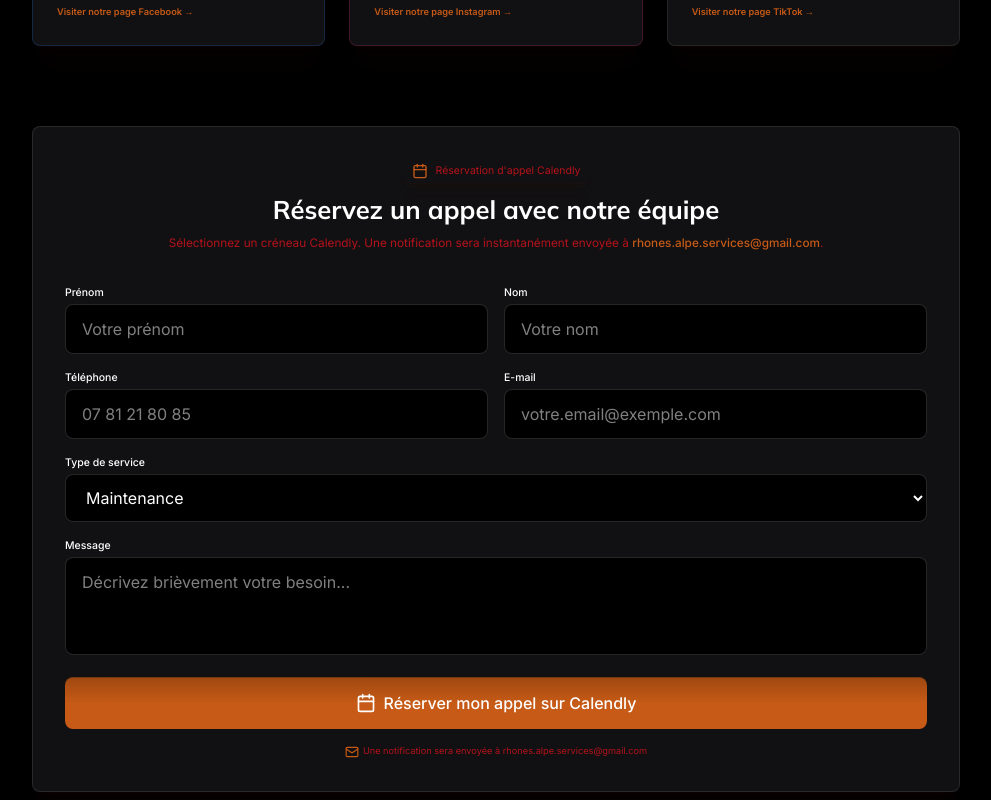
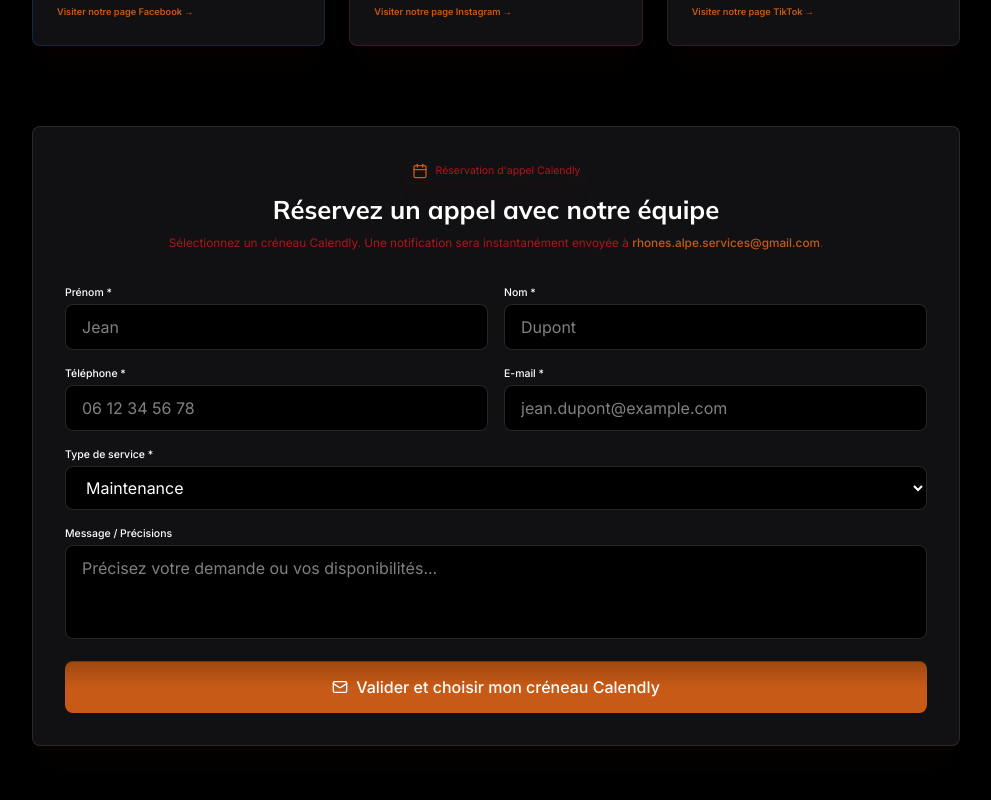
Before and after one commit to dmytro-webild/2ad267f6-e1c3-4245-85de-26631744ccac, a React (Vite) app: page / in a window 1280 px wide. Shown: the part 2640-3440 px from the top of the page, without its empty margins (144-1135 px from the left). Built offline with nearby package versions, Linux system fonts and the light colour scheme; a web font is replaced by a local one.

Commit message:
Bob AI: Update service options in reservation section

```diff
--- a/src/pages/HomePage/sections/Reservation.tsx
+++ b/src/pages/HomePage/sections/Reservation.tsx
@@ -40,8 +40,7 @@ export default function ReservationSection(): React.JSX.Element {
   };
 
   return (
-    <div data-webild-section="reservation" data-section="reservation" id="reservation">
-      <section className="bg-background text-foreground">
+    <section data-section="reservation" className="bg-background text-foreground">
   <div className="w-content-width mx-auto">
     <ScrollReveal variant="fade-blur">
       <div className="max-w-content-width mx-auto card p-8 rounded-lg border border-white/10 shadow-2xl">
@@ -55,132 +54,118 @@ export default function ReservationSection(): React.JSX.Element {
           </h2>
           <p className="text-accent mt-3 text-sm md:text-base">
             Sélectionnez un créneau Calendly. Une notification sera instantanément envoyée à{" "}
-                  <span className="text-primary-cta font-medium">{NOTIFICATION_EMAIL}</span>.
+            <span className="text-primary-cta font-medium">rhones.alpe.services@gmail.com</span>.
           </p>
         </div>
 
-              {submitted ? (
-                <div className="text-center py-8 space-y-4 card p-6 rounded bg-primary-cta/10 border border-primary-cta/30">
-                  <CheckCircle2 className="w-12 h-12 text-primary-cta mx-auto" />
-                  <h3 className="text-xl font-bold text-foreground">Demande enregistrée !</h3>
-                  <p className="text-accent text-sm">
-                    Votre notification a été préparée pour {NOTIFICATION_EMAIL}. Vous pouvez également choisir votre créneau sur Calendly.
-                  </p>
-                  <div className="pt-2 flex flex-col sm:flex-row gap-3 justify-center">
-                    <a
-                      href={CALENDLY_URL}
-                      target="_blank"
-                      rel="noopener noreferrer"
-                      className="px-6 py-3 rounded primary-button font-medium text-white flex items-center justify-center gap-2"
+        <form
+          onSubmit={(e) => {
+            e.preventDefault();
+            const form = e.currentTarget;
+            const firstName = (form.elements.namedItem('firstName') as HTMLInputElement).value;
+            const lastName = (form.elements.namedItem('lastName') as HTMLInputElement).value;
+            const phone = (form.elements.namedItem('phone') as HTMLInputElement).value;
+            const email = (form.elements.namedItem('email') as HTMLInputElement).value;
+            const serviceType = (form.elements.namedItem('serviceType') as HTMLSelectElement).value;
+            const message = (form.elements.namedItem('message') as HTMLTextAreaElement).value;
+
+            const subject = encodeURIComponent(`Nouvelle demande de réservation - ${firstName} ${lastName}`);
+            const body = encodeURIComponent(
+              `Nom: ${firstName} ${lastName}\n` +
+              `Téléphone: ${phone}\n` +
+              `E-mail: ${email}\n` +
+              `Service: ${serviceType}\n` +
+              `Message: ${message}`
+            );
+
+            window.location.href = `mailto:rhones.alpe.services@gmail.com?subject=${subject}&body=${body}`;
+
+            setTimeout(() => {
+              window.open(`https://calendly.com/elounyameny/30min?name=${encodeURIComponent(firstName + ' ' + lastName)}&email=${encodeURIComponent(email)}`, '_blank');
+            }, 600);
+          }}
+          className="space-y-4"
         >
-                      <Calendar className="w-4 h-4" />
-                      Ouvrir Calendly
-                    </a>
-                    <button
-                      onClick={() => setSubmitted(false)}
-                      className="px-6 py-3 rounded secondary-button text-foreground text-sm"
-                    >
-                      Nouvelle réservation
-                    </button>
-                  </div>
-                </div>
-              ) : (
-                <form onSubmit={handleSubmit} className="space-y-4">
           <div className="grid grid-cols-1 md:grid-cols-2 gap-4">
             <div>
-                      <label className="block text-sm font-medium mb-1">Prénom</label>
+              <label className="block text-sm font-medium mb-1 text-foreground">Prénom *</label>
               <input
                 type="text"
+                name="firstName"
                 required
-                        placeholder="Votre prénom"
-                        value={formData.firstName}
-                        onChange={(e) => setFormData({ ...formData, firstName: e.target.value })}
-                        className="w-full px-4 py-3 rounded bg-background border border-white/15 text-foreground focus:outline-none focus:border-primary-cta"
+                className="w-full px-4 py-2.5 rounded bg-background border border-white/15 text-foreground focus:outline-none focus:border-secondary-cta transition-colors"
+                placeholder="Jean"
               />
             </div>
             <div>
-                      <label className="block text-sm font-medium mb-1">Nom</label>
+              <label className="block text-sm font-medium mb-1 text-foreground">Nom *</label>
               <input
                 type="text"
+                name="lastName"
                 required
-                        placeholder="Votre nom"
-                        value={formData.lastName}
-                        onChange={(e) => setFormData({ ...formData, lastName: e.target.value })}
-                        className="w-full px-4 py-3 rounded bg-background border border-white/15 text-foreground focus:outline-none focus:border-primary-cta"
+                className="w-full px-4 py-2.5 rounded bg-background border border-white/15 text-foreground focus:outline-none focus:border-secondary-cta transition-colors"
+                placeholder="Dupont"
               />
             </div>
           </div>
 
           <div className="grid grid-cols-1 md:grid-cols-2 gap-4">
             <div>
-                      <label className="block text-sm font-medium mb-1">Téléphone</label>
+              <label className="block text-sm font-medium mb-1 text-foreground">Téléphone *</label>
               <input
                 type="tel"
+                name="phone"
                 required
-                        placeholder="07 81 21 80 85"
-                        value={formData.phone}
-                        onChange={(e) => setFormData({ ...formData, phone: e.target.value })}
-                        className="w-full px-4 py-3 rounded bg-background border border-white/15 text-foreground focus:outline-none focus:border-primary-cta"
+                className="w-full px-4 py-2.5 rounded bg-background border border-white/15 text-foreground focus:outline-none focus:border-secondary-cta transition-colors"
+                placeholder="06 12 34 56 78"
               />
             </div>
             <div>
-                      <label className="block text-sm font-medium mb-1">E-mail</label>
+              <label className="block text-sm font-medium mb-1 text-foreground">E-mail *</label>
               <input
                 type="email"
+                name="email"
                 required
-                        placeholder="votre.email@exemple.com"
-                        value={formData.email}
-                        onChange={(e) => setFormData({ ...formData, email: e.target.value })}
-                        className="w-full px-4 py-3 rounded bg-background border border-white/15 text-foreground focus:outline-none focus:border-primary-cta"
+                className="w-full px-4 py-2.5 rounded bg-background border border-white/15 text-foreground focus:outline-none focus:border-secondary-cta transition-colors"
+                placeholder="jean.dupont@example.com"
               />
             </div>
           </div>
 
           <div>
-                    <label className="block text-sm font-medium mb-1">Type de service</label>
+            <label className="block text-sm font-medium mb-1 text-foreground">Type de service *</label>
             <select
-                      value={formData.serviceType}
-                      onChange={(e) => setFormData({ ...formData, serviceType: e.target.value })}
-                      className="w-full px-4 py-3 rounded bg-background border border-white/15 text-foreground focus:outline-none focus:border-primary-cta"
+              name="serviceType"
+              defaultValue="Maintenance"
+              className="w-full px-4 py-2.5 rounded bg-background border border-white/15 text-foreground focus:outline-none focus:border-secondary-cta transition-colors"
             >
               <option value="Maintenance">Maintenance</option>
-                      <option value="Dépannage">Dépannage</option>
-                      <option value="Plomberie">Plomberie</option>
-                      <option value="Nettoyage">Nettoyage</option>
-                      <option value="Entretien">Entretien</option>
-                      <option value="Petites réparations">Petites réparations</option>
-                      <option value="Interventions diverses">Interventions diverses</option>
+              <option value="Petits travaux">Petits travaux</option>
+              <option value="Devis de lavage de vitre">Devis de lavage de vitre</option>
             </select>
           </div>
 
           <div>
-                    <label className="block text-sm font-medium mb-1">Message</label>
+            <label className="block text-sm font-medium mb-1 text-foreground">Message / Précisions</label>
             <textarea
+              name="message"
               rows={3}
-                      placeholder="Décrivez brièvement votre besoin..."
-                      value={formData.message}
-                      onChange={(e) => setFormData({ ...formData, message: e.target.value })}
-                      className="w-full px-4 py-3 rounded bg-background border border-white/15 text-foreground focus:outline-none focus:border-primary-cta resize-none"
+              className="w-full px-4 py-2.5 rounded bg-background border border-white/15 text-foreground focus:outline-none focus:border-secondary-cta transition-colors resize-none"
+              placeholder="Précisez votre demande ou vos disponibilités..."
             />
           </div>
 
           <button
             type="submit"
-                    className="w-full py-3.5 px-6 rounded primary-button font-medium text-white shadow-lg flex items-center justify-center gap-2 cursor-pointer mt-4"
+            className="w-full py-3.5 px-6 rounded primary-button font-medium text-white shadow-lg hover:opacity-90 transition-opacity cursor-pointer flex items-center justify-center gap-2"
           >
-                    <Calendar className="w-5 h-5" />
-                    Réserver mon appel sur Calendly
+            <Mail className="w-4 h-4" />
+            Valider et choisir mon créneau Calendly
           </button>
-                  <p className="text-xs text-center text-accent mt-2 flex items-center justify-center gap-1">
-                    <Mail className="w-3.5 h-3.5 text-primary-cta" />
-                    Une notification sera envoyée à rhones.alpe.services@gmail.com
-                  </p>
         </form>
-              )}
       </div>
     </ScrollReveal>
   </div>
 </section>
-    </div>
   );
 }
```
Lines whose indentation alone changed are shown as unchanged.
